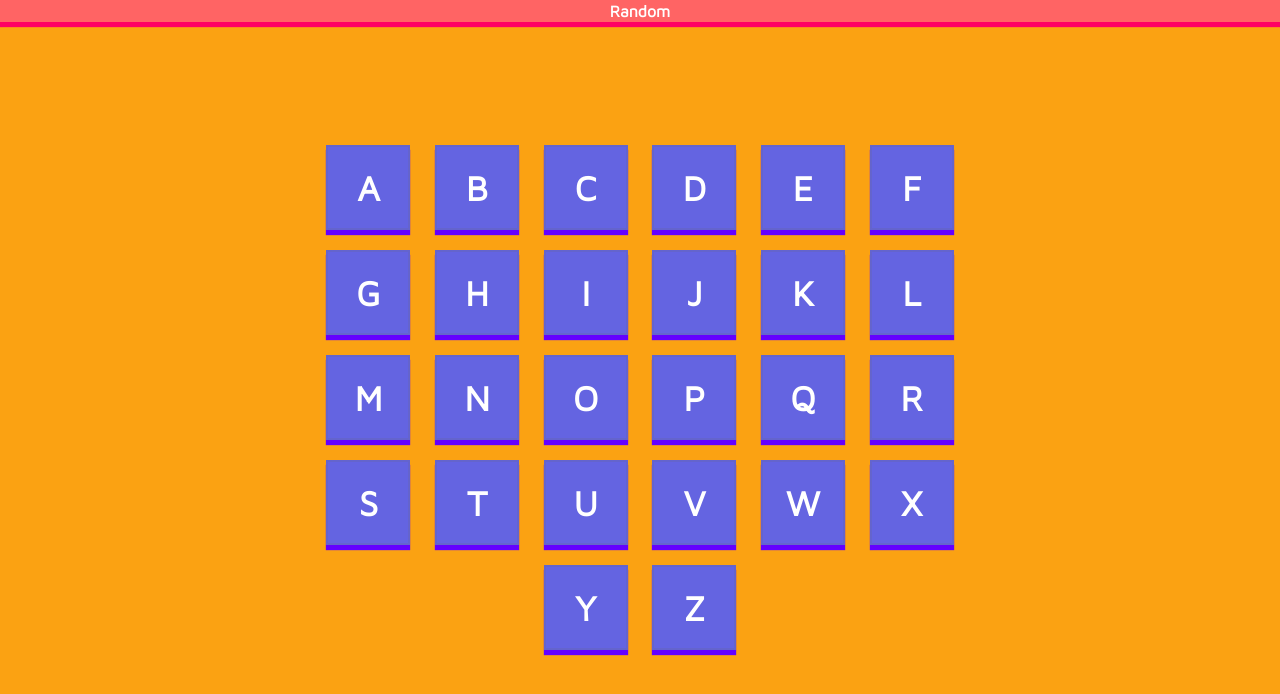
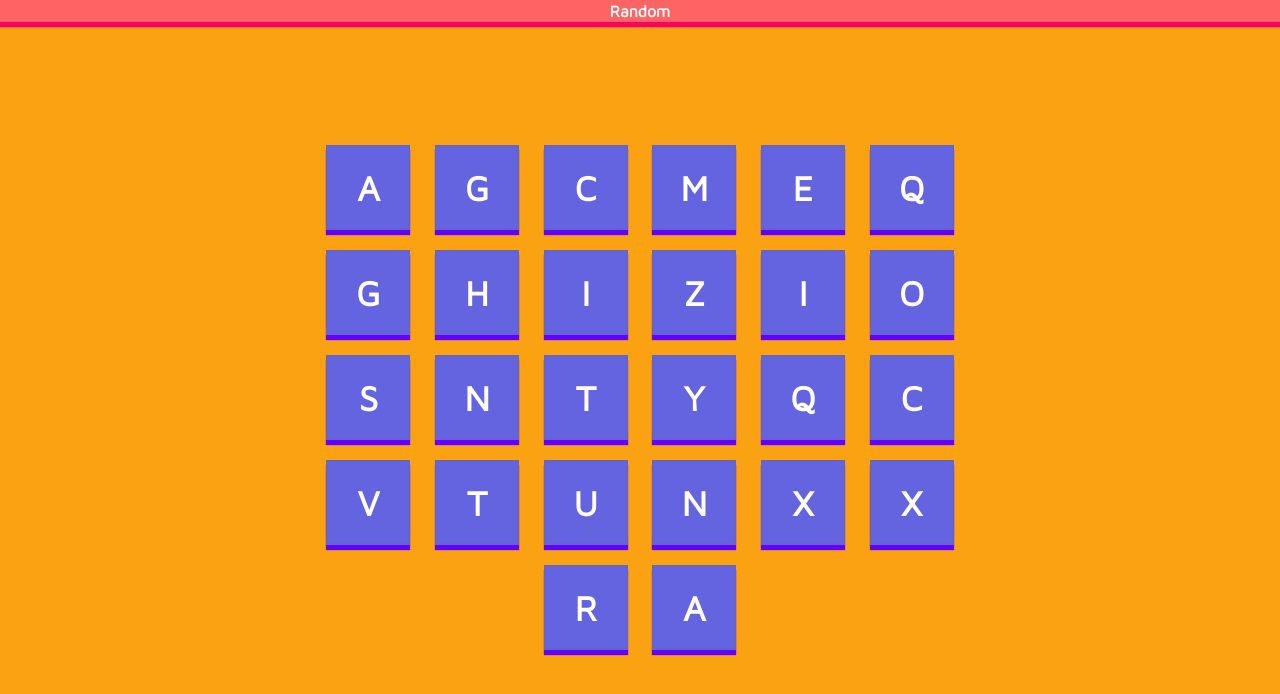
Before and after one commit to kunle-lawal/ABCD, a plain HTML site: page index.html in a window 1280 px wide. Drawn offline with nearby package versions, Linux system fonts and the light colour scheme.

Commit message:
Update index.html

```diff
--- a/index.html
+++ b/index.html
@@ -41,6 +41,6 @@
 	<div>
 	  <div id="random" class="ran">Random</div>
 	</div>
-       <script type="text/javascript" src="js/cell.js"></script>
+       <script type="text/javascript" src="script.js"></script>
 </body>
 </html>
```
